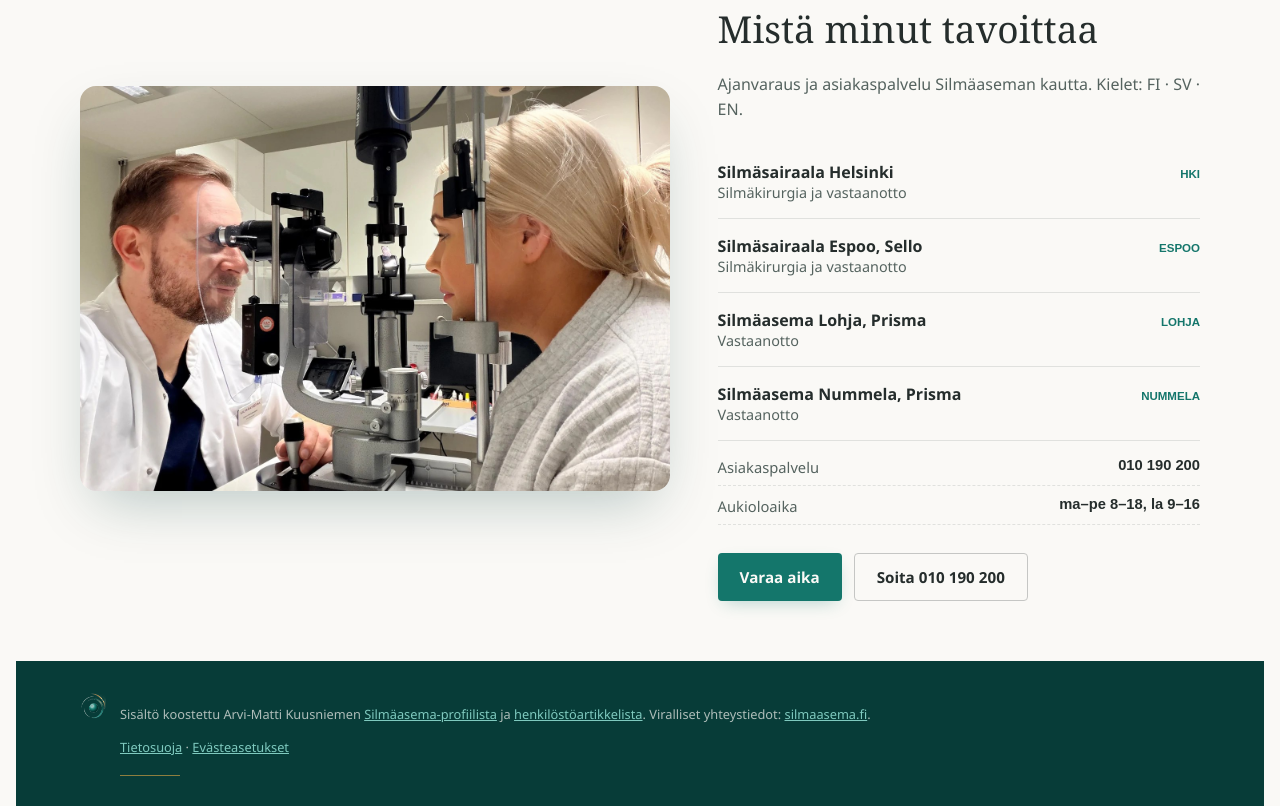
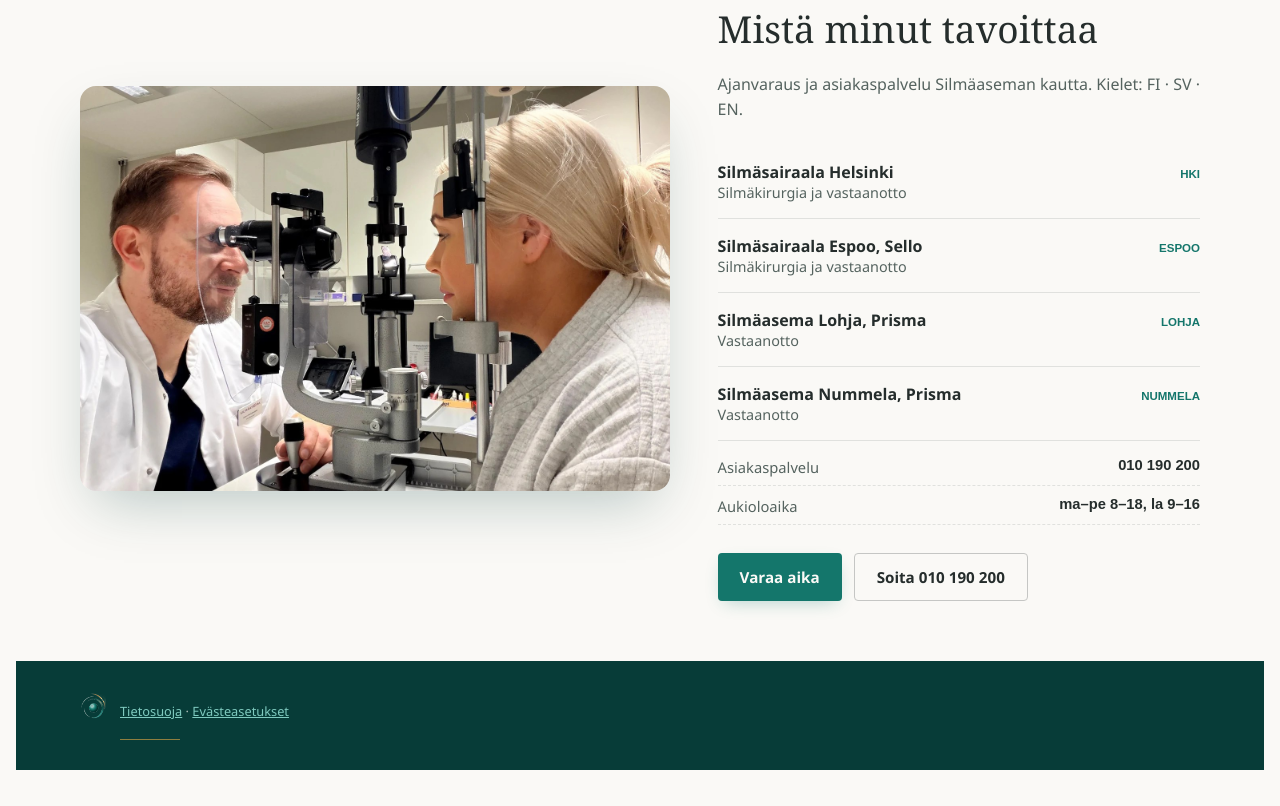
Before and after one commit to Muffax/Arvi, a plain HTML site: page index.html in a window 1280 px wide. Shown: the part 3692-4498 px from the top of the page. After the commit the page ends 4462 px from the top, so only its background shows below. Drawn offline with Linux system fonts and the light colour scheme.

Commit message:
Poista vanhentunut footer-maininta ja dokumentoi Cloudflare-proxy-välikohtaus
- Poista kuudelta sivulta vanhentunut "Sisältö koostettu ... Silmäasema-profiilista"
  -footer-rivi, joka ei enää pidä paikkaansa
- Dokumentoi README:hen 16.11.2026 tapahtunut välikohtaus: Cloudflaren proxy oli
  hetken pois päältä, mikä paljasti ettei GitHub Pages ole koskaan myöntänyt omaa
  HTTPS-varmennetta domainille — proxy on siis pysyvä riippuvuus, ei testattava
  väliaikaisuus

Co-Authored-By: Claude Sonnet 5 <noreply@anthropic.com>

```diff
--- a/index.html
+++ b/index.html
@@ -340,7 +340,6 @@
   <div class="wrap-wide footer-brand">
     <img class="footer-logo" src="photos/logo-tunnus.png" alt="" aria-hidden="true">
     <div>
-      <p>Sisältö koostettu Arvi-Matti Kuusniemen <a href="https://www.silmaasema.fi/silmalaakarit-ja-asiantuntijat/asiantuntija?expertId=0033X00003HwwgpQAB" target="_blank" rel="noopener noreferrer">Silmäasema-profiilista</a> ja <a href="https://yritys.silmaasema.fi/article/silmakirurgi-arvi-matti-kuusniemi/" target="_blank" rel="noopener noreferrer">henkilöstöartikkelista</a>. Viralliset yhteystiedot: <a href="https://www.silmaasema.fi" target="_blank" rel="noopener noreferrer">silmaasema.fi</a>.</p>
       <p class="footer-legal"><a href="tietosuoja.html">Tietosuoja</a> · <a href="#" class="cookie-manage-link">Evästeasetukset</a></p>
       <span class="footer-gold-rule" aria-hidden="true"></span>
     </div>
```
Also changed, not shown: tietopankki/glaukooma.html (+0 -1 lines), tietopankki/kaihi.html (+0 -1 lines), tietopankki/linssileikkaus.html (+0 -1 lines), tietopankki/naonkorjaus.html (+0 -1 lines), tietosuoja.html (+0 -1 lines), 1 other file.
